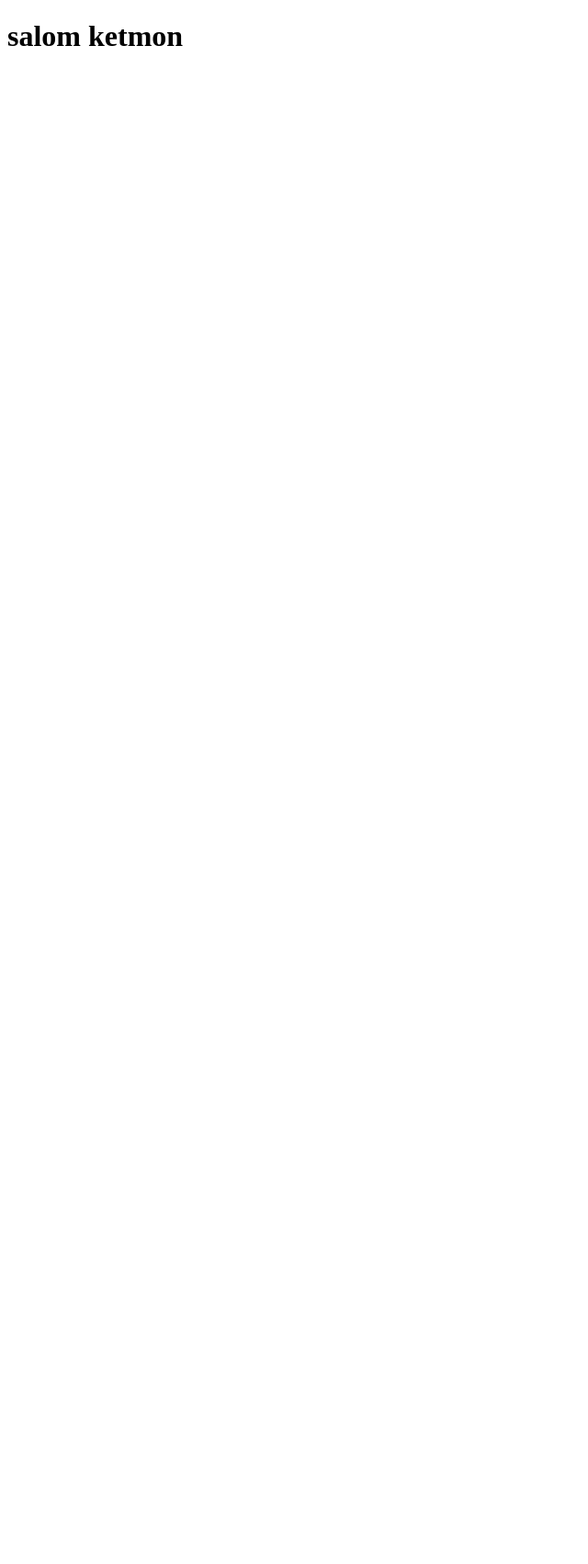
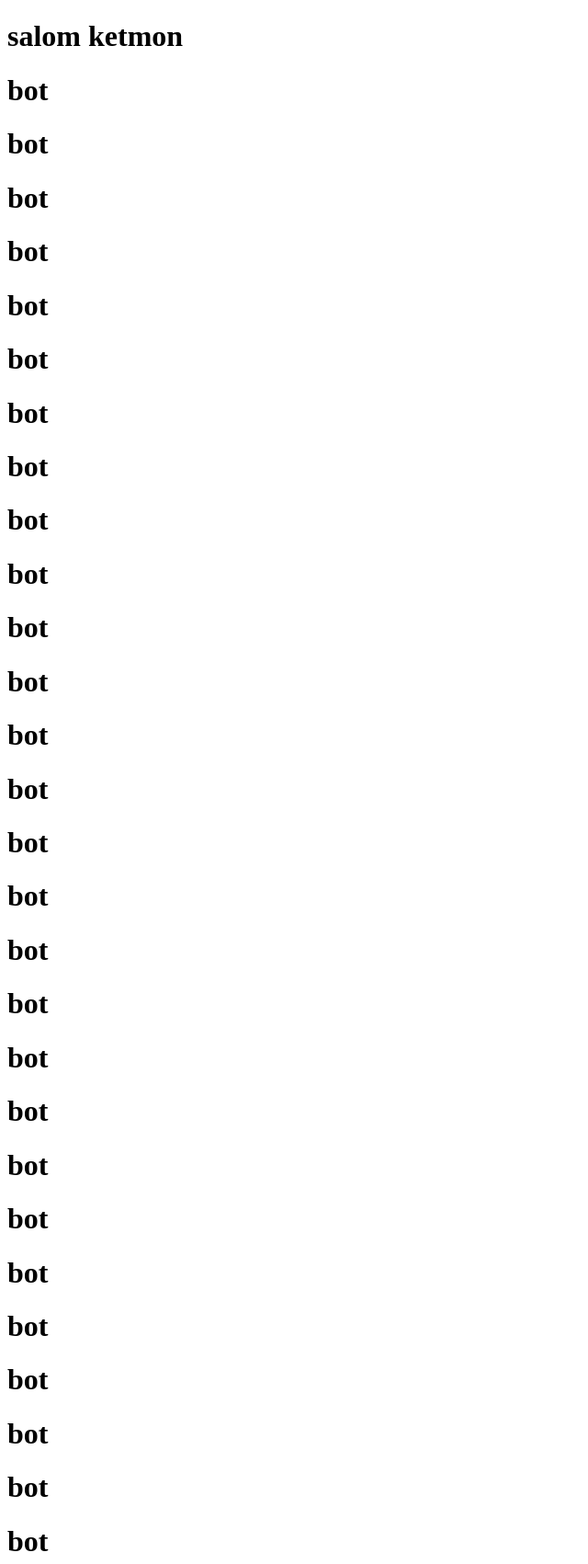
Before and after one commit to ulugbekgozikhonov/instagram-clone-373, a Django app: page /tesha/ in a window 1280 px wide. Before the commit the part shown is almost empty. Shown: the top 1701 px of the page at 92% size, without its empty margins (0-640 px from the left). Before the commit the page ends 50 px from the top, so only its background shows below. Run offline with Django 5.2, Linux system fonts and the light colour scheme.

Commit message:
vnoeveojeipov

```diff
--- a/templates/tesha.html
+++ b/templates/tesha.html
@@ -7,5 +7,90 @@
 </head>
 <body>
     <h1>salom ketmon</h1>
-</body>
-</html>
+    <h1>bot</h1>
+      <h1>bot</h1>
+        <h1>bot</h1>
+          <h1>bot</h1>  <h1>bot</h1>
+
+            <h1>bot</h1>
+              <h1>bot</h1>
+
+
+                <h1>bot</h1>
+                  <h1>bot</h1>
+                    <h1>bot</h1>  <h1>bot</h1>
+
+                      <h1>bot</h1>
+                        <h1>bot</h1>
+                          <h1>bot</h1>
+                            <h1>bot</h1>
+                              <h1>bot</h1>
+                                <h1>bot</h1>
+                                  <h1>bot</h1>
+                                    <h1>bot</h1>
+
+
+
+
+
+
+
+
+
+
+
+
+
+
+
+
+
+
+                                      <h1>bot</h1>
+                                        <h1>bot</h1>
+
+                                          <h1>bot</h1>  <h1>bot</h1>
+                                            <h1>bot</h1>
+                                              <h1>bot</h1>
+                                                <h1>bot</h1>
+
+                                                  <h1>bot</h1>  <h1>bot</h1>
+                                                    <h1>bot</h1>
+                                                      <h1>bot</h1>
+                                                        <h1>bot</h1>
+                                                          <h1>bot</h1>
+                                                            <h1>bot</h1>
+                                                              <h1>bot</h1>
+                                                                <h1>bot</h1>
+                                                                  <h1>bot</h1>
+                                                                    <h1>bot</h1>
+                                                                      <h1>bot</h1>
+                                                                        <h1>bot</h1>
+
+                                                                          <h1>bot</h1>
+                                                                            <h1>bot</h1>
+                                                                              <h1>bot</h1>
+                                                                                <h1>bot</h1>
+                                                                                  <h1>bot</h1>
+                                                                                    <h1>bot</h1>
+                                                                                      <h1>bot</h1>
+                                                                                        <h1>bot</h1>
+                                                                                          <h1>bot</h1>
+                                                                                            <h1>bot</h1>
+                                                                                              <h1>bot</h1>
+
+                                                                                                <h1>bot</h1>
+                                                                                                  <h1>bot</h1>
+
+                                                                                                    <h1>bot</h1>
+                                                                                                      <h1>bot</h1>
+                                                                                                        <h1>bot</h1>
+                                                                                                          <h1>bot</h1>
+                                                                                                            <h1>bot</h1>
+
+                                                                                                              <h1>bot</h1>
+                                                                                                                <h1>bot</h1>
+                                                                                                                  <h1>bot</h1>
+
+                                                                                                                    <h1>bot</h1>
+                                                                                                                      <h1>bot</h1>
```
